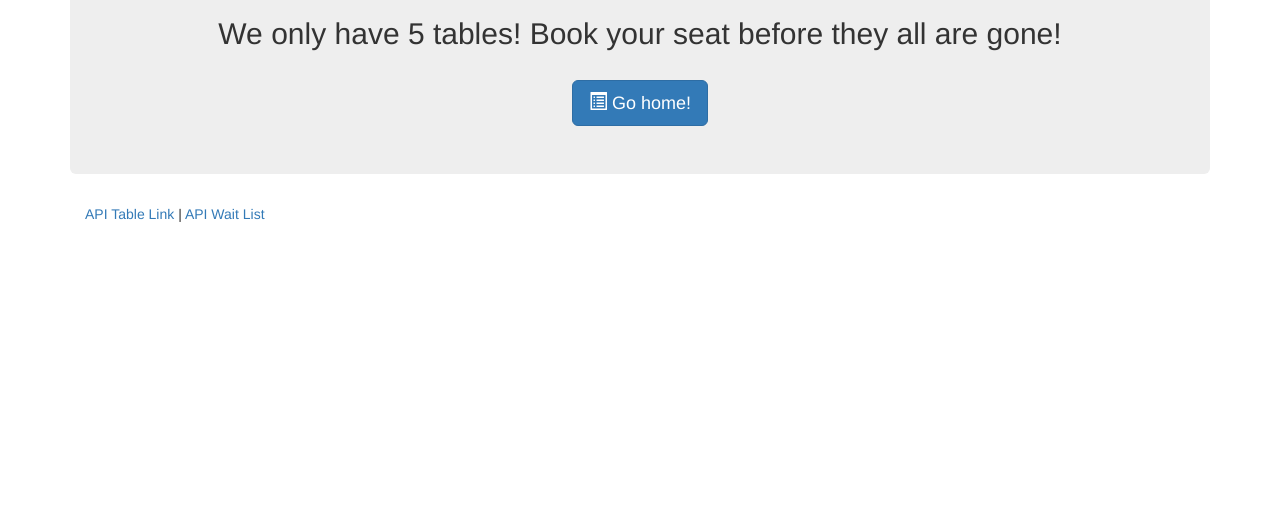
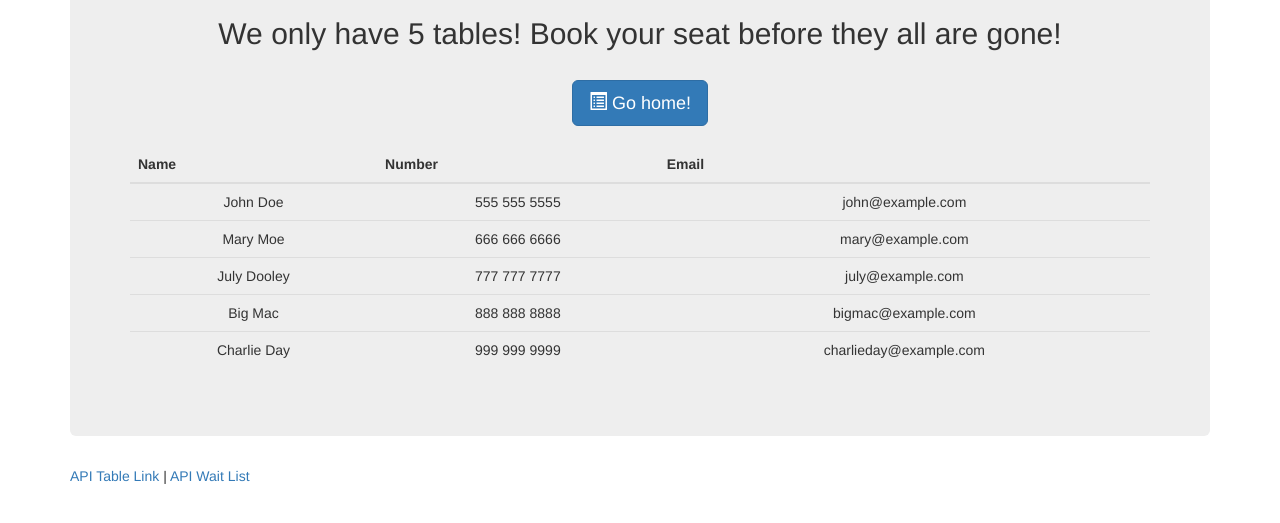
Before and after one commit to JBurruss/hotter-restraunt, a plain HTML site: page table.html in a window 1280 px wide. Shown: the part 167-690 px from the top of the page. Drawn offline with nearby package versions, Linux system fonts and the light colour scheme.

Commit message:
Update table.html

```diff
--- a/table.html
+++ b/table.html
@@ -19,15 +19,52 @@
                 <a href="index.html">
                     <button type="button" class="btn btn-lg btn-primary"><span class="glyphicon glyphicon-list-alt"></span> Go home!</button>
                 </a>
-
-
+                <br>
+                <br>
+                <table class="table">
+                    <thead>
+                        <tr>
+                            <th>Name</th>
+                            <th>Number</th>
+                            <th>Email</th>
+                        </tr>
+                    </thead>
+                    <tbody>
+                        <tr>
+                            <td>John Doe</td>
+                            <td>555 555 5555</td>
+                            <td>john@example.com</td>
+                        </tr>
+                        <tr>
+                            <td>Mary Moe</td>
+                            <td>666 666 6666</td>
+                            <td>mary@example.com</td>
+                        </tr>
+                        <tr>
+                            <td>July Dooley</td>
+                            <td>777 777 7777</td>
+                            <td>july@example.com</td>
+                        </tr>
+                        <tr>
+                            <td>Big Mac</td>
+                            <td>888 888 8888</td>
+                            <td>bigmac@example.com</td>
+                        </tr>
+                        <tr>
+                            <td>Charlie Day</td>
+                            <td>999 999 9999</td>
+                            <td>charlieday@example.com</td>
+                        </tr>
+                    </tbody>
+                </table>
             </div>
         </div>
-        <footer class="footer">
-            <div class="container">
-                <p><a href="/api/tables">API Table Link</a> | <a href="/api/waitlist">API Wait List</a></p>
-            </div>
-        </footer>
+    </div>
+    <footer class="footer">
+        <div class="container">
+            <p><a href="/api/tables">API Table Link</a> | <a href="/api/waitlist">API Wait List</a></p>
+        </div>
+    </footer>
     </div>
 </body>
 
```
